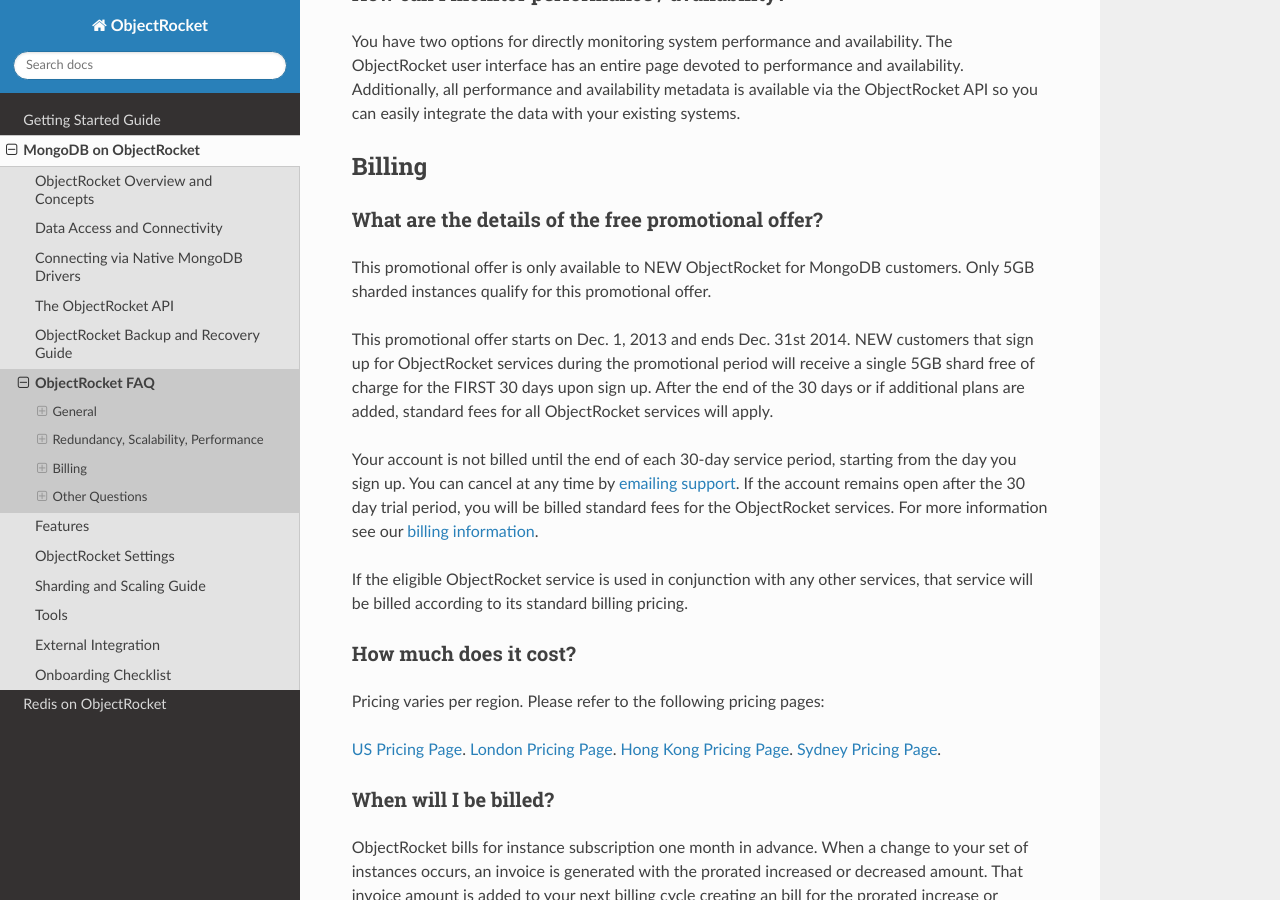
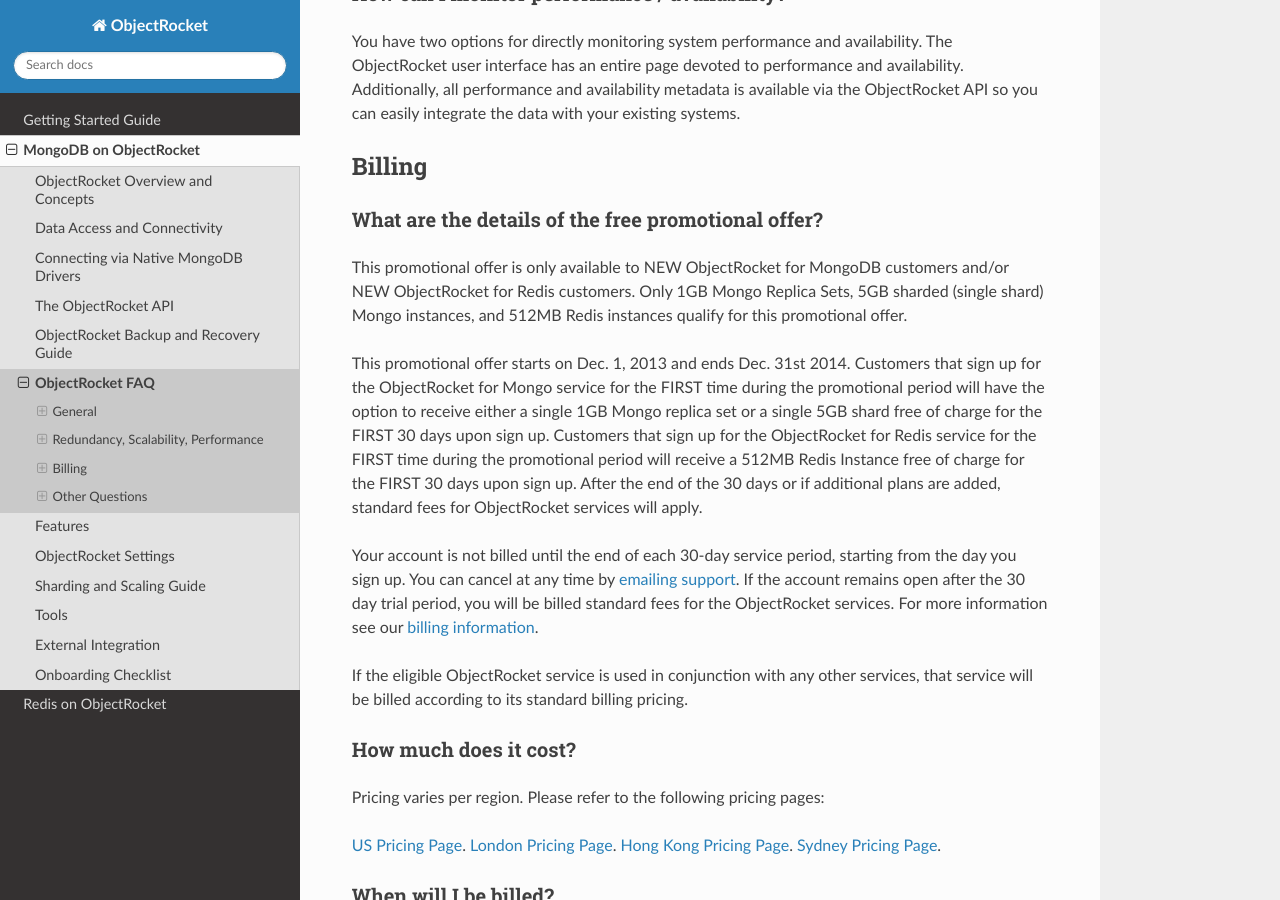
Before and after one commit to zcorleissen/documentation, a Sphinx documentation site: the page built from source/faq.rst, in a window 1280 px wide and 900 px high, scrolled down 2394 px. Built offline with Sphinx 7.4.7 and the Read the Docs theme 2.0.0, drawn with Linux system fonts in a browser that asks for light colours.

Commit message:
Update faq.rst

```diff
--- a/source/faq.rst
+++ b/source/faq.rst
@@ -153,13 +153,14 @@
 What are the details of the free promotional offer?
 ^^^^^^^^^^^^^^^^^^^^^^^^^^^^^^^^^^^^^^^^^^^^^^^^^^^
 
-This promotional offer is only available to NEW ObjectRocket for MongoDB customers. Only
-5GB sharded instances qualify for this promotional offer.
+This promotional offer is only available to NEW ObjectRocket for MongoDB customers and/or NEW ObjectRocket for Redis customers. Only 1GB Mongo Replica Sets,
+5GB sharded (single shard) Mongo instances, and 512MB Redis instances qualify for this promotional offer.
 
-This promotional offer starts on Dec. 1, 2013 and ends Dec. 31st 2014. NEW
-customers that sign up for ObjectRocket services during the promotional period
-will receive a single 5GB shard free of charge for the FIRST 30 days upon sign
-up. After the end of the 30 days or if additional plans are added, standard fees for all ObjectRocket services
+This promotional offer starts on Dec. 1, 2013 and ends Dec. 31st 2014. Customers that sign up for the ObjectRocket for Mongo service for the FIRST time during the promotional period
+will have the option to receive either a single 1GB Mongo replica set or a single 5GB shard free of charge for the FIRST 30 days upon sign
+up. Customers that sign up for the ObjectRocket for Redis service for the FIRST time during the promotional period
+will receive a 512MB Redis Instance free of charge for the FIRST 30 days upon sign
+up. After the end of the 30 days or if additional plans are added, standard fees for ObjectRocket services
 will apply.
 
 Your account is not billed until the end of each 30-day service period,
```
